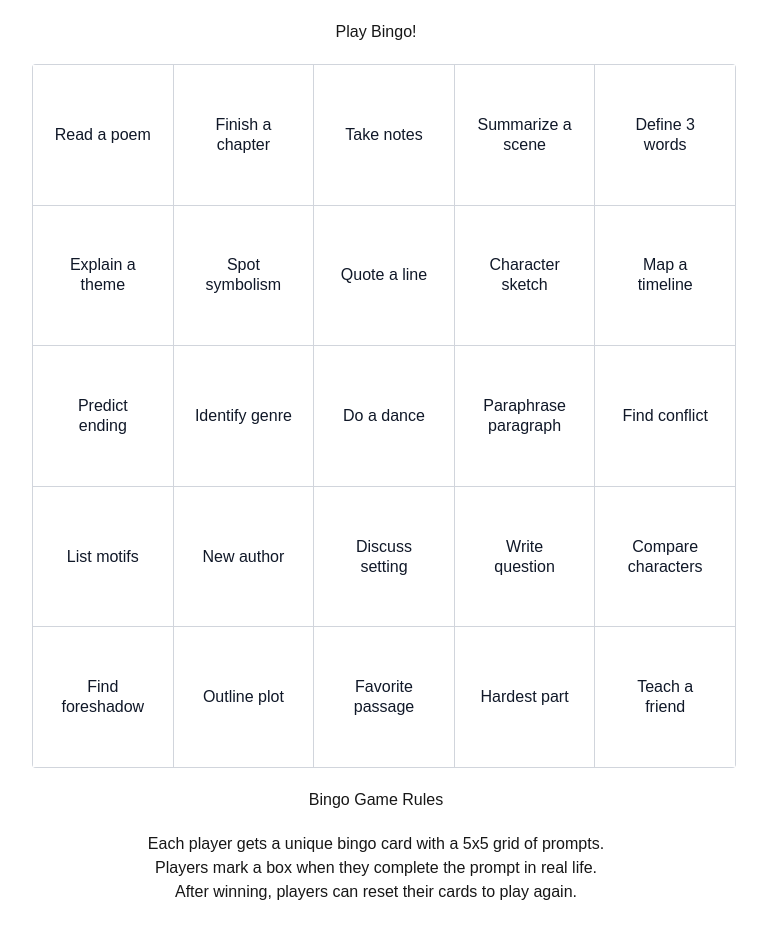
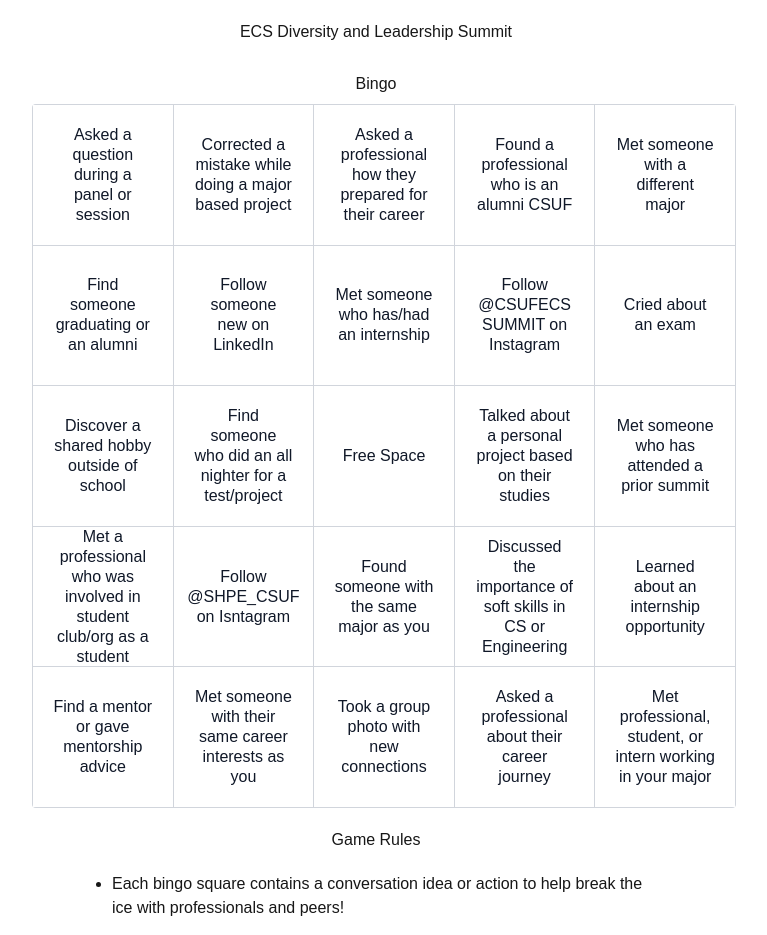
Before and after one commit to ECS-Web-Dev/Bingo_Game_v4, a Next.js app: page / in a window 1280 px wide. Shown: the top 935 px of the page, without its empty margins (264-1031 px from the left). Before the commit the page ends 904 px from the top, so only its background shows below. Built offline with nearby package versions, Linux system fonts and the light colour scheme.

Commit message:
Updated sample texts and winning button nad popover.

```diff
--- a/src/app/page.js
+++ b/src/app/page.js
@@ -1,13 +1,32 @@
 'use client';
+import { useState } from 'react';
 import Header from '@/components/Header';
 import Card from '@/components/Card';
 import Rules from '@/components/Rules';
+import WinButton from "@/components/ui/WinButton";
+
 
 function HomePage() {
+  const [hasEverWon, setHasEverWon] = useState(false);
+  const [showWinProof, setShowWinProof] = useState(false); // controls WinButton popover
+
   return (
     <main>
       <Header />
-      <Card />
+      <Card
+        onFirstWin={() => setHasEverWon(true)}
+        disablePopover={showWinProof}
+      />
+
+      {hasEverWon && (
+        <WinButton
+          open={showWinProof}
+          onOpenChange={setShowWinProof}
+          buttonText="Winner!"
+          proofTExt={"I've won Bingo!"}
+        />
+      )}
+
       <Rules />
     </main>
   )
--- a/src/components/Box.js
+++ b/src/components/Box.js
@@ -1,13 +1,20 @@
 "use client";
+
+import { Check } from 'lucide-react';
 
 export default function Box({ boxId, text, checked, onToggle }) {
   return (
     <button
       onClick={() => onToggle(boxId)}
-      className={`w-full h-full flex items-center justify-center text-center
+      className={`relative w-full h-full flex items-center justify-center text-center
                   p-2 sm:p-3 md:p-4 select-none transition-colors
                   ${checked ? "bg-green-500 text-white" : "bg-white text-gray-900"}`}
     >
+      {checked && (
+        <Check
+          className="absolute top-1 right-1 w-4 h-4 sm:w-5 sm:h-5 opacity-90"
+        />
+      )}
       <span
         className="
           block
--- a/src/components/Card.js
+++ b/src/components/Card.js
@@ -1,15 +1,36 @@
 'use client';
-import { useState, useMemo, useEffect } from 'react';
+import { useState, useRef, useEffect } from 'react';
 import Box from '@/components/Box';
 import { checkWin } from '@/utils/checkWin';
 
-// Sample texts you’ll later fetch from the DB
+
+// Sample to fetch from the DB
 const SAMPLE_TEXTS = [
-  "Read a poem","Finish a chapter","Take notes","Summarize a scene","Define 3 words",
-  "Explain a theme","Spot symbolism","Quote a line","Character sketch","Map a timeline",
-  "Predict ending","Identify genre","Do a dance","Paraphrase paragraph","Find conflict",
-  "List motifs","New author","Discuss setting","Write question","Compare characters",
-  "Find foreshadow","Outline plot","Favorite passage","Hardest part","Teach a friend"
+  "Asked a question during a panel or session",
+  "Corrected a mistake while doing a major based project",
+  "Asked a professional how they prepared for their career",
+  "Found a professional who is an alumni CSUF",
+  "Met someone with a different major",
+  "Find someone graduating or an alumni",
+  "Follow someone new on LinkedIn",
+  "Met someone who has/had an internship",
+  "Follow @CSUFECS SUMMIT on Instagram",
+  "Cried about an exam",
+  "Discover a shared hobby outside of school",
+  "Find someone who did an all nighter for a test/project",
+  "Free Space",
+  "Talked about a personal project based on their studies",
+  "Met someone who has attended a prior summit",
+  "Met a professional who was involved in student club/org as a student",
+  "Follow @SHPE_CSUF on Isntagram",
+  "Found someone with the same major as you",
+  "Discussed the importance of soft skills in CS or Engineering",
+  "Learned about an internship opportunity",
+  "Find a mentor or gave mentorship advice",
+  "Met someone with their same career interests as you",
+  "Took a group photo with new connections",
+  "Asked a professional about their career journey",
+  "Met professional, student, or intern working in your major"
 ];
 
 function makeBoxes(size = 5, texts = SAMPLE_TEXTS) {
@@ -21,10 +42,10 @@ function makeBoxes(size = 5, texts = SAMPLE_TEXTS) {
       const text = texts[i] ?? `Prompt ${i + 1}`;
       boxes.push({
         n, //1..25 position used by checkWin
-        boxId: `r${r + 1}c${c + 1}`,  // stable ID → great DB key later
-        text,                          // the prompt text
-        checked: false, // always start unchecked
-        row: r + 1,                    // optional: explicit position
+        boxId: `r${r + 1}c${c + 1}`,    // stable ID
+        text,                           // the prompt text
+        checked: false,                 // always start unchecked
+        row: r + 1,                     // optional: explicit position
         col: c + 1,
       });
       n++;
@@ -33,16 +54,16 @@ function makeBoxes(size = 5, texts = SAMPLE_TEXTS) {
   return boxes;
 }
 
-export default function Card() {
+export default function Card({ onFirstWin, disablePopover = false }) {
   const size = 5;
-  // Generate once per mount so we’re not rebuilding on every re-render
   const [boxes, setBoxes] = useState(() => makeBoxes(size));
   const [winner, setWinner] = useState(false);
+  // Popover state
   const [showPopover, setShowPopover] = useState(false);
+  const hasShownPopoverRef = useRef(false);
 
-  // NEW: persists for the session even if card is reset
-  const [hasEverWon, setHasEverWon] = useState(false);
-  const [showWinProof, setShowWinProof] = useState(false);
+  // Track if we already notified parent about the first win
+  const notifiedFirstWinRef = useRef(false);
 
   function onToggle(boxId) {
     setBoxes(prev =>
@@ -55,10 +76,21 @@ export default function Card() {
     const doneArr = boxes.filter(b => b.checked).map(b => b.n);
     const won = checkWin(doneArr);
     setWinner(won);
-    setShowPopover(won); // show popover when a win happens
 
-    if (won) setHasEverWon(true);  // <-- flip once; do NOT clear on reset
-  }, [boxes]);
+    if (won) {
+      // 1) Let parent know about the first-ever win (only once)
+      if (!notifiedFirstWinRef.current) {
+        onFirstWin?.();
+        notifiedFirstWinRef.current = true;
+      }
+
+      // 2) Show Card’s popover only once AND only if parent hasn't disabled it
+      if (!hasShownPopoverRef.current && !disablePopover) {
+        setShowPopover(true);
+        hasShownPopoverRef.current = true;
+      }
+    }
+  }, [boxes, onFirstWin, disablePopover]);
 
   return (
     <div className="mx-auto max-w-[min(92vw,720px)]">
@@ -83,7 +115,7 @@ export default function Card() {
         </div>
       </div>
 
-      {/* ⬇️ Place the popover right here, as a sibling to the grid */}
+      {/* Popover: appears only on the FIRST win, never again, and never after Win Proof is shown */}
       {showPopover && (
         <div className="fixed inset-0 z-50 flex items-center justify-center bg-black/40">
           <div className="bg-white rounded-lg shadow-xl px-6 py-4 text-center">
@@ -102,7 +134,7 @@ export default function Card() {
                   setBoxes(prev => prev.map(b => ({ ...b, checked: false })));
                   setShowPopover(false);
                   setWinner(false);
-                  // NOTE: hasEverWon stays true
+                  // NOTE: hasEverWon and hasShownPopover stays true
                 }}
               >
                 Reset Card
@@ -112,25 +144,7 @@ export default function Card() {
         </div>
       )}
 
-      {/* Win Proof Section */}
-      {hasEverWon && (
-        <div className="fixed bottom-4 left-0 right-0 flex justify-center z-40">
-          <div className="flex flex-col items-center gap-2">
-            <button
-              className="px-4 py-2 rounded bg-emerald-600 text-white shadow"
-              onClick={() => setShowWinProof(true)}
-            >
-              Show Win Proof
-            </button>
 
-            {showWinProof && (
-              <div className="text-sm text-emerald-700 bg-emerald-50 border border-emerald-200 rounded px-3 py-2">
-                Verified: this user has won at least once.
-              </div>
-            )}
-          </div>
-        </div>
-      )}
     </div>
   );
 }
--- a/src/components/Header.js
+++ b/src/components/Header.js
@@ -3,7 +3,8 @@
 function Header() {
   return (
     <main>
-      <h1 className ="m-0 py-5 text-center">Play Bingo!</h1>
+      <h1 className ="m-0 py-5 text-center">ECS Diversity and Leadership Summit</h1>
+        <h2 className ="m-0 py-2 text-center">Bingo</h2>
     </main>
   )
 }
--- a/src/components/Rules.js
+++ b/src/components/Rules.js
@@ -3,11 +3,13 @@
 function Rules() {
   return (
     <main>
-      <h2 className ="m-0 py-5 text-center">Bingo Game Rules</h2>
-      <ul>
-        <li className="text-center">Each player gets a unique bingo card with a 5x5 grid of prompts.</li>
-        <li className="text-center">Players mark a box when they complete the prompt in real life.</li>
-        <li className="text-center">After winning, players can reset their cards to play again.</li>
+      <h3 className ="m-0 py-5 text-center">Game Rules</h3>
+      <ul className="mx-auto w-full max-w-xl list-disc pl-6 space-y-3">
+        <li>Each bingo square contains a conversation idea or action to help break the ice with professionals and peers!</li>
+        <li>Use the prompts to create connections with other attendees.</li>
+        <li>Tap each square if you complete the prompt. Complete five squares across to win Bingo!</li>
+        <li>Bring your device to prove you won to the entry table to collect your prize.</li>
+        <li>You can continue playing after you win; just reset the board and use the prompts to create a connection with someone new.</li>
       </ul>
     </main>
   );
--- /dev/null
+++ b/src/components/ui/ResetButton.js
@@ -0,0 +1,37 @@
+"use client";
+import { useState, useRef } from "react";
+
+export default function ResetButton({
+  buttonText = "Reset Game?",
+}) {
+  const [open, setOpen] = useState(false);
+  const wrapRef = useRef(null);
+
+  return (
+    <div ref={wrapRef} className="relative flex justify-center my-4">
+      <button
+        className="px-4 py-2 rounded bg-emerald-600 text-white shadow"
+        onClick={() => setOpen(true)}
+      >
+        {buttonText}
+      </button>
+
+      {open && (
+        <div className="absolute z-20 mt-2 w-[min(92vw,320px)] rounded border bg-white shadow-lg p-3 text-center">
+          <div className="text-sm text-emerald-700 bg-emerald-50 border border-emerald-200 rounded px-3 py-2">
+            {proofText}
+          </div>
+
+          <div className="mt-3">
+            <button
+              className="px-3 py-1.5 rounded border"
+              onClick={() => setOpen(false)}
+            >
+              Close
+            </button>
+          </div>
+        </div>
+      )}
+    </div>
+  );
+}
--- /dev/null
+++ b/src/components/ui/WinButton.js
@@ -0,0 +1,42 @@
+"use client";
+import { useState } from "react";
+
+export default function WinButton({
+  buttonText = "Winner!",
+  proofText = "I've won Bingo!",
+  open,                 // optional controlled prop
+  onOpenChange,         // optional controlled handler
+}) {
+  const [uncontrolledOpen, setUncontrolledOpen] = useState(false);
+  const isControlled = typeof open === "boolean";
+  const isOpen = isControlled ? open : uncontrolledOpen;
+
+  function setOpen(next) {
+    if (isControlled) onOpenChange?.(next);
+    else setUncontrolledOpen(next);
+  }
+
+  return (
+    <div className="relative flex justify-center my-4">
+      <button
+        className="px-4 py-2 rounded bg-emerald-600 text-white shadow"
+        onClick={() => setOpen(true)}
+      >
+        {buttonText}
+      </button>
+
+      {isOpen && (
+        <div className="absolute z-20 mt-2 w-[min(92vw,320px)] rounded border bg-white shadow-lg p-3 text-center">
+          <div className="text-sm text-emerald-700 bg-emerald-50 border border-emerald-200 rounded px-3 py-2">
+            {proofText}
+          </div>
+          <div className="mt-3">
+            <button className="px-3 py-1.5 rounded border" onClick={() => setOpen(false)}>
+              Close
+            </button>
+          </div>
+        </div>
+      )}
+    </div>
+  );
+}
```
Also changed, not shown: package.json (+5 -4 lines), 1 other file (tests, documents, lock files or other folders).
